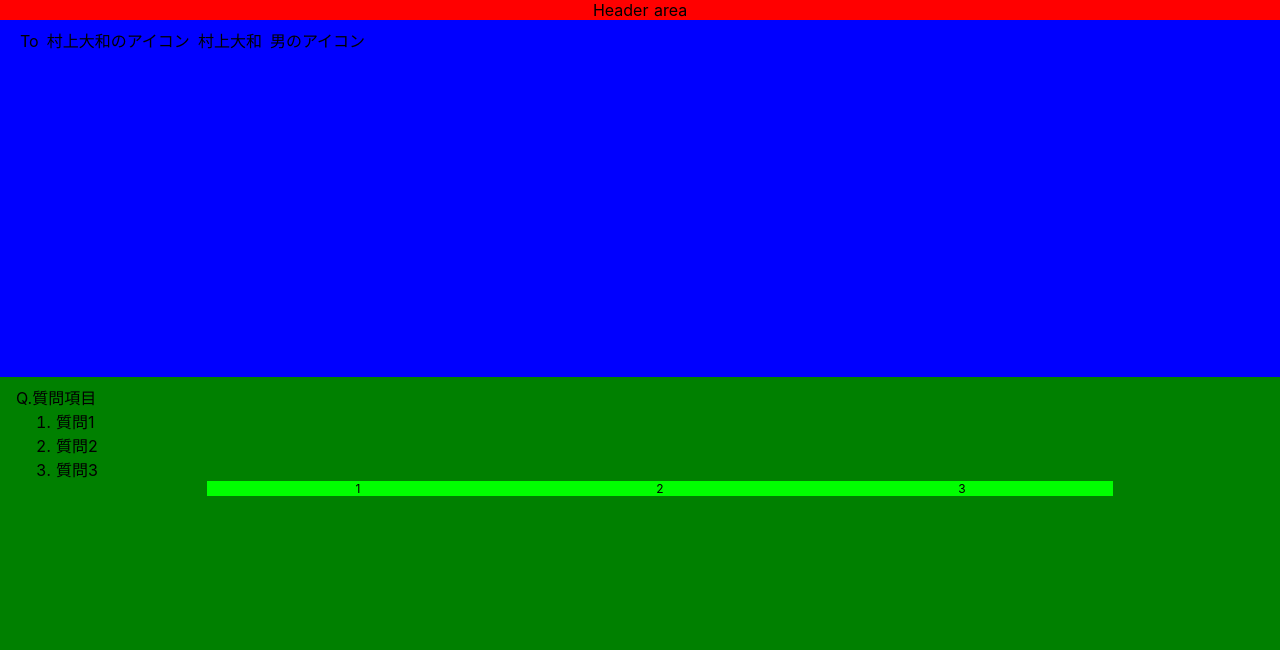
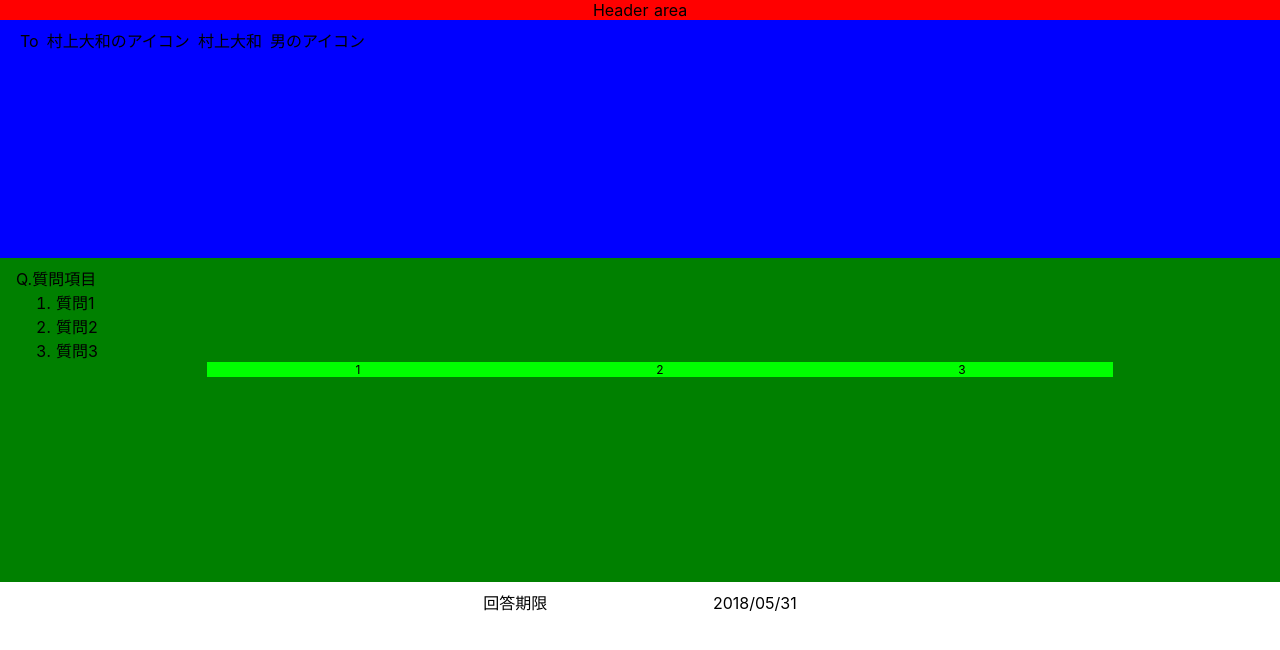
Before and after one commit to pipopotamasu/nuxt-training, a Nuxt app: page /mails/new in a window 1280 px wide. Shown: the top 650 px of the page. Built offline with nearby package versions, Linux system fonts and the light colour scheme.

Commit message:
reply-daet

```diff
--- /dev/null
+++ b/components/mails/ReplyDeadline.vue
@@ -0,0 +1,22 @@
+<template>
+  <div class="reply-deadline">
+    <label>
+      回答期限
+    </label>
+    <span class="deadline-date">
+      2018/05/31
+    </span>
+  </div>
+</template>
+
+<style lang="scss">
+.reply-deadline {
+  background-color: white;
+  width: 100%;
+  padding: 0.5em 1em;
+
+  .deadline-date {
+    padding-left: 10em;
+  }
+}
+</style>
--- a/pages/mails/new.vue
+++ b/pages/mails/new.vue
@@ -2,17 +2,21 @@
   <article class="container mail-new">
     <target-user></target-user>
     <mail-topics></mail-topics>
+    <reply-deadline></reply-deadline>
   </article>
 </template>
 
 <script>
 import TargetUser from '~/components/mails/TargetUser.vue'
 import MailTopics from '~/components/mails/MailTopics.vue'
+import ReplyDeadline from '~/components/mails/ReplyDeadline.vue'
+
 
 export default {
   components: {
     TargetUser,
-    MailTopics
+    MailTopics,
+    ReplyDeadline
   }
 }
 </script>
```
